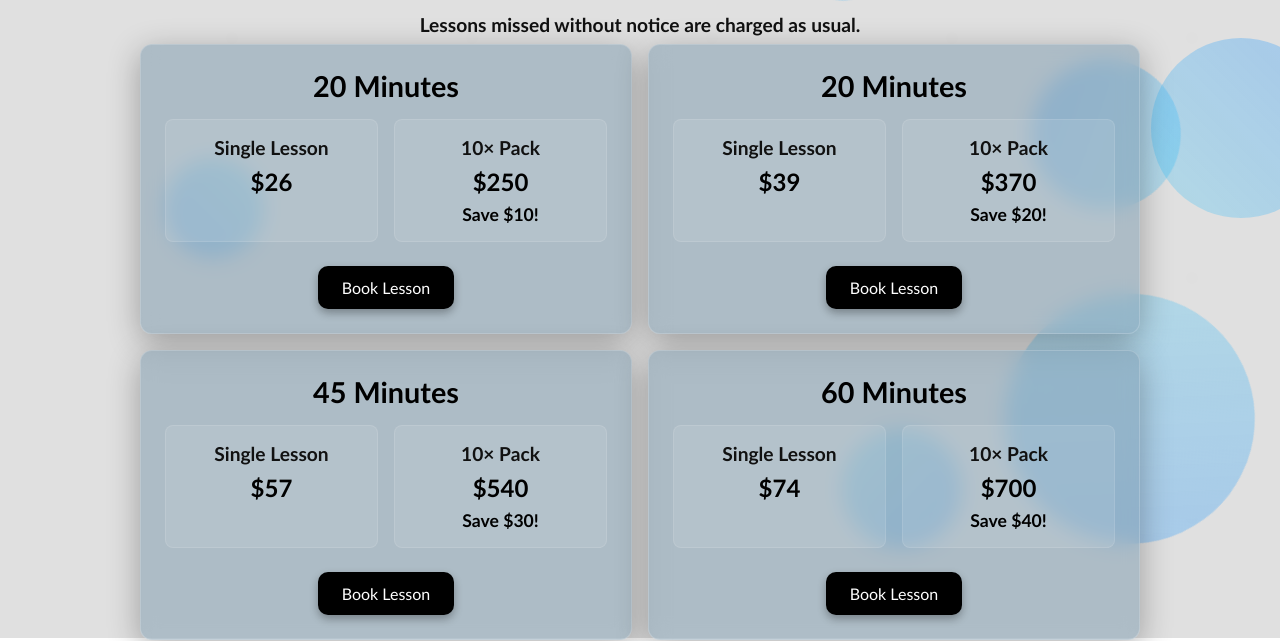
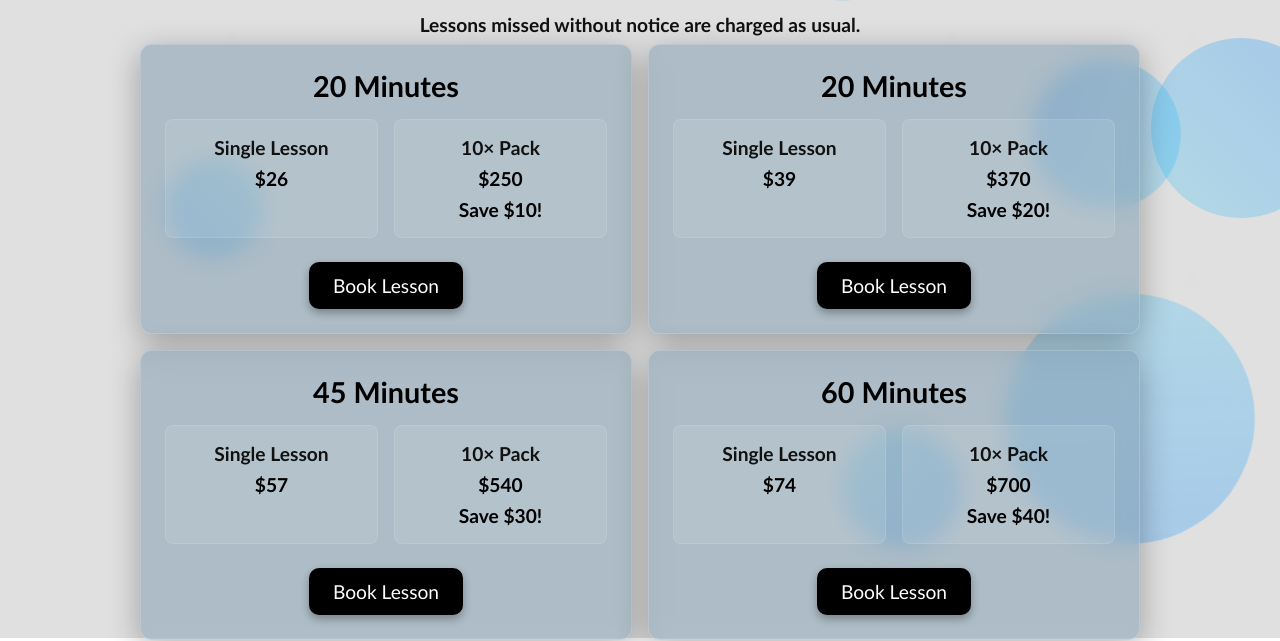
Before and after one commit to zaclong2005-pixel/Drumadon, a website: page pricing.html in a window 1280 px wide. Shown: the part 162-803 px from the top of the page. Drawn offline with Linux system fonts and the light colour scheme.

Commit message:
Make text sizes consistent on pricing page - all pricing text now 1.2rem

```diff
--- a/pricing.html
+++ b/pricing.html
@@ -241,14 +241,14 @@
             font-family: Candara, sans-serif;
         }
         .option-price {
-            font-size: 1.5rem;
+            font-size: 1.2rem;
             font-weight: bold;
             color: #000;
             margin-bottom: 0.5rem;
             font-family: Candara, sans-serif;
         }
         .option-savings {
-            font-size: 1.1rem;
+            font-size: 1.2rem;
             color: #000;
             font-weight: bold;
             font-family: Candara, sans-serif;
@@ -260,7 +260,7 @@
             border: none;
             border-radius: 10px;
             cursor: pointer;
-            font-size: 1rem;
+            font-size: 1.2rem;
             transition: transform 0.3s, background-color 0.3s ease;
             box-shadow: 0 4px 8px rgba(0,0,0,0.3);
             font-family: Candara, sans-serif;
```
